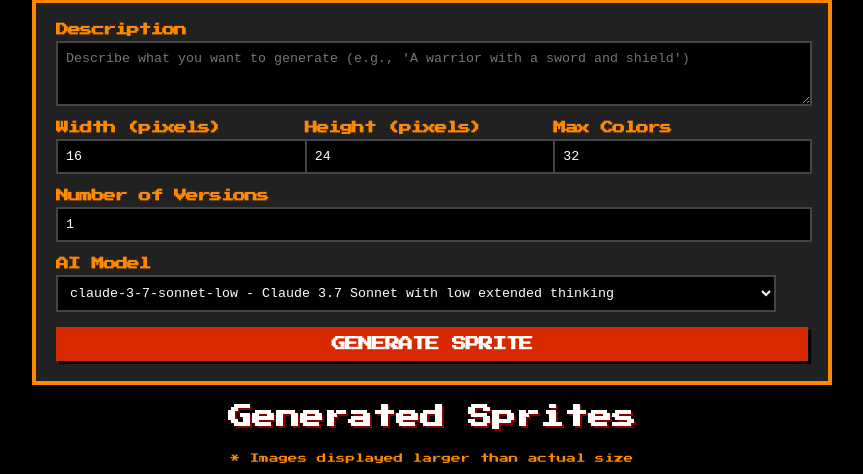
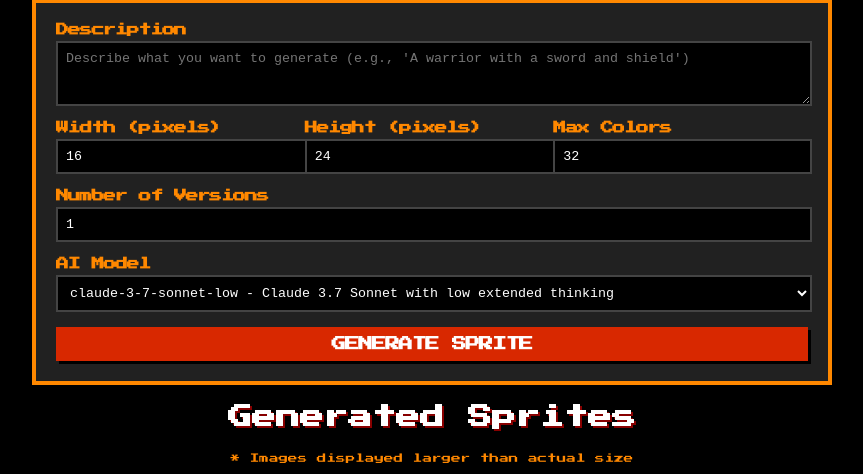
Before and after one commit to MatthewPDingle/nes-sprite-generator, a Flask app: page / in a window 1280 px wide. Shown: the part 150-624 px from the top of the page, without its empty margins (208-1071 px from the left). Run offline with Flask 3, Linux system fonts and the light colour scheme.

Commit message:
Fixed AI model selector width and alignment
- Adjusted model selector width to match other form elements using calc(100% + 4px)
- Ensuring sprites are properly bottom-aligned during post-processing

🤖 Generated with [Claude Code](https://claude.ai/code)
Co-Authored-By: Claude <noreply@anthropic.com>

```diff
--- a/nes_sprite_generator/webapp/templates/index.html
+++ b/nes_sprite_generator/webapp/templates/index.html
@@ -224,7 +224,7 @@
             </div>
 
             <label for="model">AI Model</label>
-            <select id="model" name="model" style="width: calc(100% - 32px); margin-right: 16px;">
+            <select id="model" name="model" style="width: calc(100% + 4px); margin-right: 16px;">
                 <option value="gpt-4o">GPT-4o</option>
                 <option value="claude-3-7-sonnet-low">Claude 3.7 Sonnet (Low)</option>
                 <!-- Models will be populated from API -->
```
